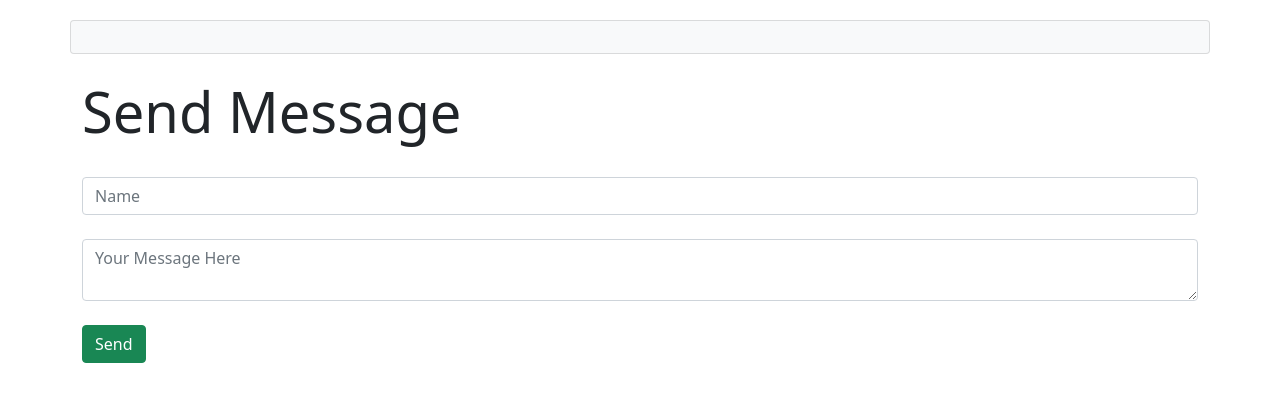
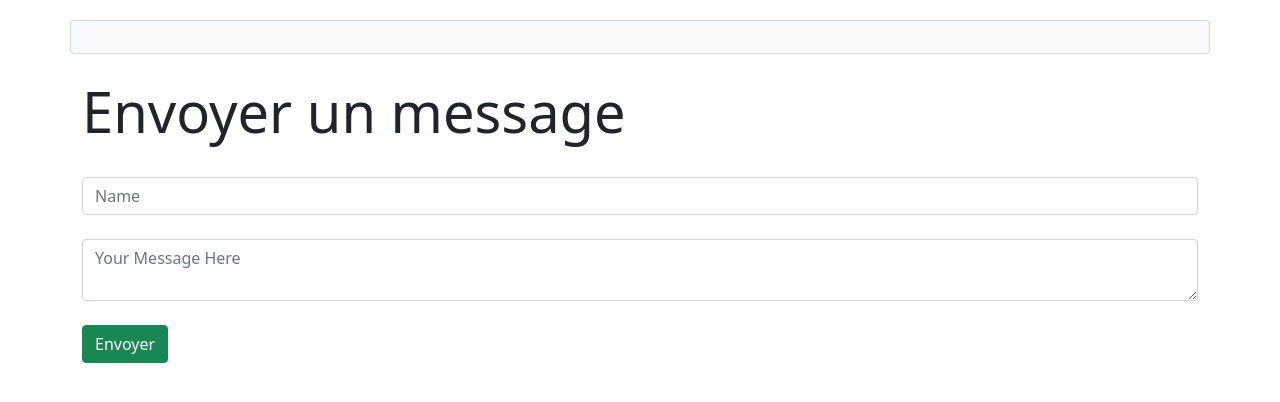
Before and after one commit to fsay2604/chat-app-azure, a website: page public/client.html in a window 1280 px wide. Drawn offline with nearby package versions, Linux system fonts and the light colour scheme; no server answers.

Commit message:
Modification d'anglais à FR

```diff
--- a/public/client.html
+++ b/public/client.html
@@ -28,13 +28,13 @@
     <div class="container">
         <br>
         <div class="jumbotron">
-            <h1 class="display-4">Send Message</h1>
+            <h1 class="display-4">Envoyer un message</h1>
             <br>
             <input id="name" class="form-control" placeholder="Name">
             <br>
             <textarea id="message" class="form-control" placeholder="Your Message Here"></textarea>
             <br>
-            <button id="send" class="btn btn-success">Send</button>
+            <button id="send" class="btn btn-success">Envoyer</button>
 
 
             <!-- <button id="restart" class="btn btn-success">restart</button> -->
```
